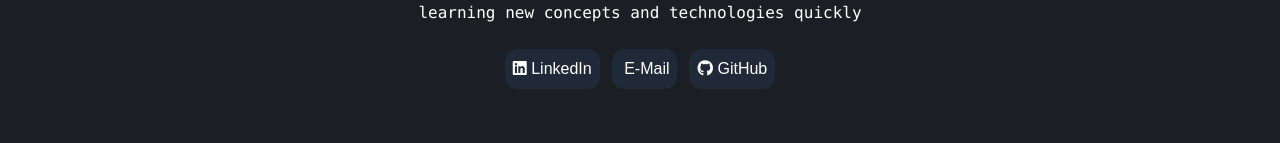
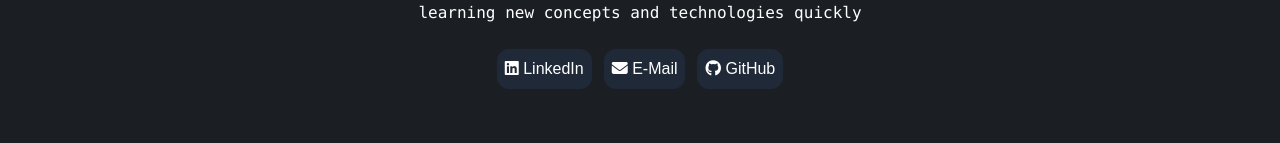
Before and after one commit to thenamevishnu/Portfolio-react-ts, a React (Create React App) app: page / in a window 1280 px wide. Shown: the part 295-438 px from the top of the page. Built offline with nearby package versions, Linux system fonts and the light colour scheme; the HTML template or start-up script is replaced by a standard one.

Commit message:
change in mail icon

```diff
--- a/src/Components/Profile/Profile.tsx
+++ b/src/Components/Profile/Profile.tsx
@@ -12,7 +12,7 @@ function Profile() {
             </div>
             <div className='text-center mt-6'>
                 <button className='outline-none bg-gray-800 p-2 rounded-xl hover:bg-gray-700 mr-3' onClick={()=>window.open("https://www.linkedin.com/in/thenamevishnu","_blank")}><i className='fab fa-linkedin'></i> LinkedIn</button>
-                <button className='outline-none bg-gray-800 p-2 rounded-xl hover:bg-gray-700 mr-3' onClick={()=>window.open("mailto:mail.vishnumk@gmail.com","_blank")}><i className='fab fa-email'></i> E-Mail</button>
+                <button className='outline-none bg-gray-800 p-2 rounded-xl hover:bg-gray-700 mr-3' onClick={()=>window.open("mailto:mail.vishnumk@gmail.com","_blank")}><i className='fa fa-envelope'></i> E-Mail</button>
                 <button className='outline-none bg-gray-800 p-2 rounded-xl hover:bg-gray-700' onClick={()=>window.open("https://www.github.com/thenamevishnu","_blank")}><i className='fab fa-github'></i> GitHub</button>
             </div>
         </div>
```
